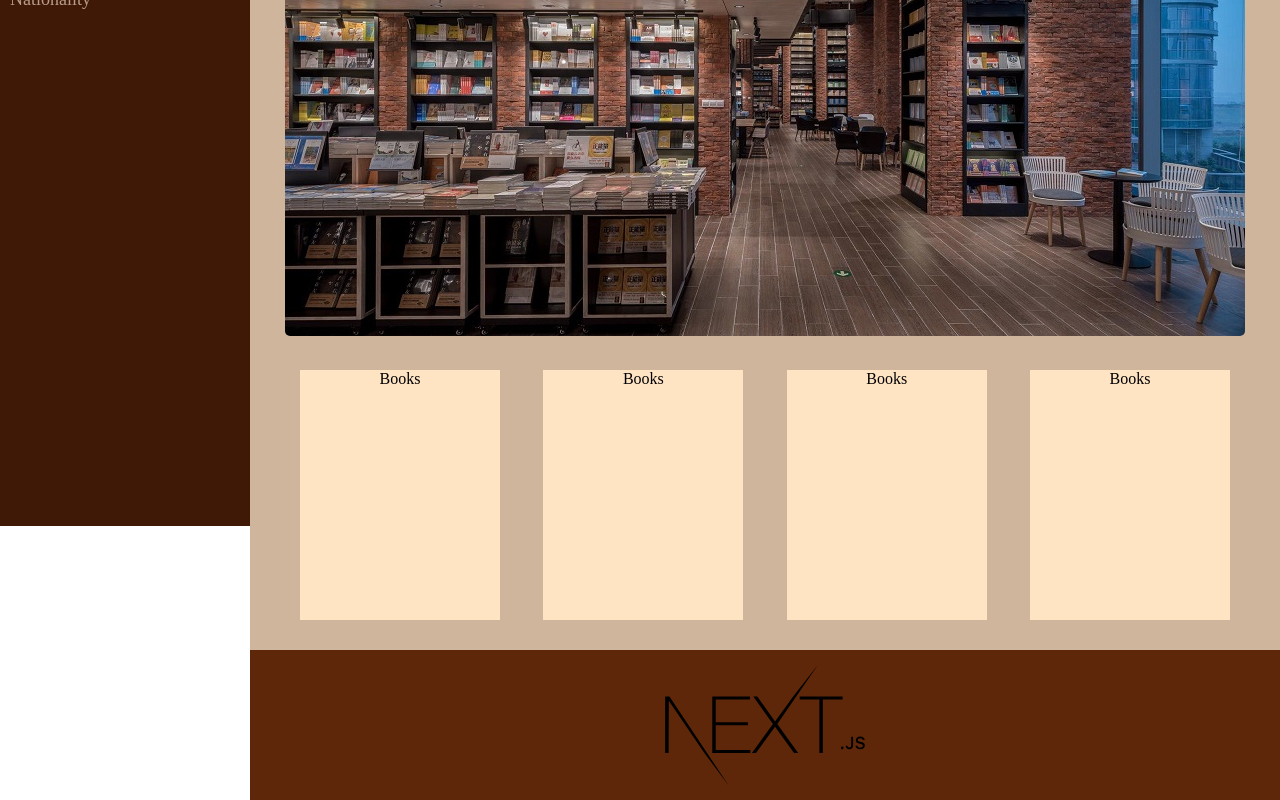
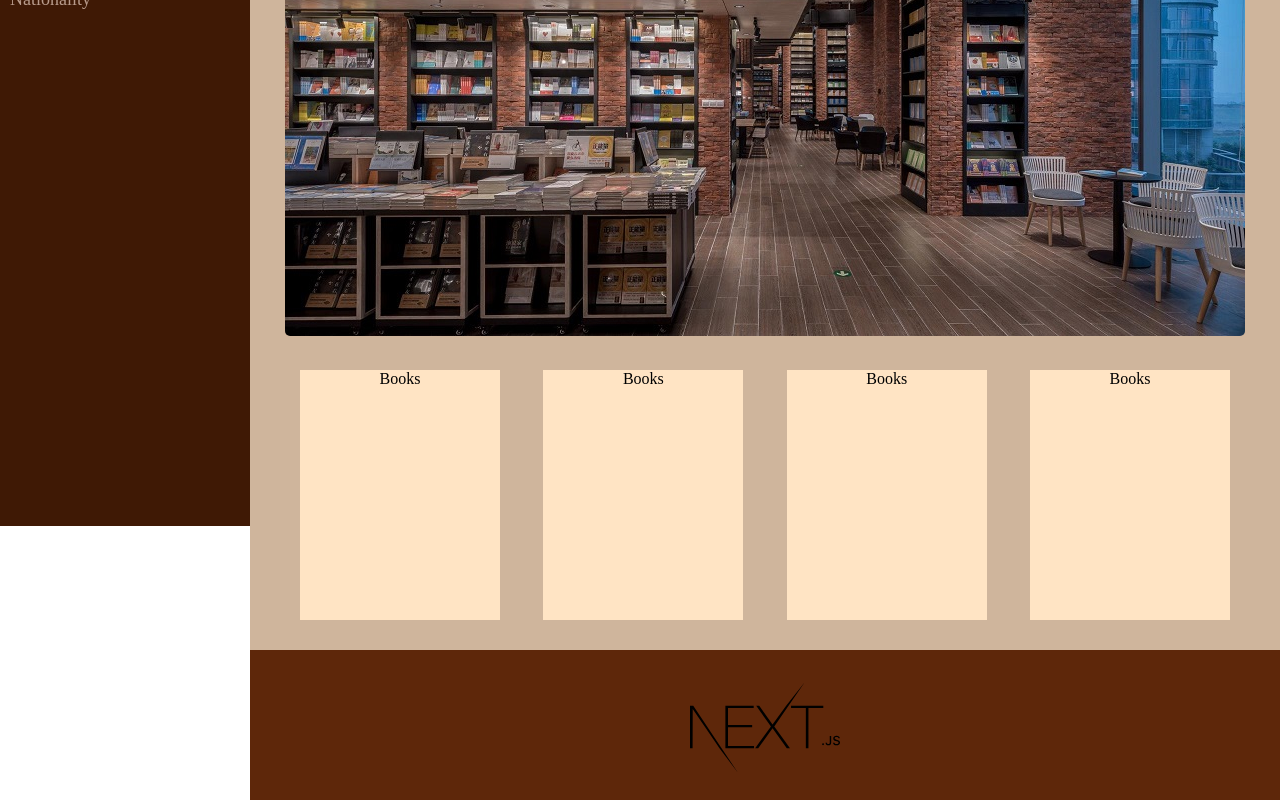
Before and after one commit to Mostafa-Farhadi/bookstore-website-nextjs, a Next.js app: page / in a window 1280 px wide. Shown: the part 274-1074 px from the top of the page. Built offline with nearby package versions, Linux system fonts and the light colour scheme.

Commit message:
Set display to flex and change image width

```diff
--- a/styles/components/footer.scss
+++ b/styles/components/footer.scss
@@ -1,10 +1,11 @@
 #footer {
     background-color: #5e270a;
     height: 150px;
-    text-align: center;
+    display: flex;
+    justify-content: center;
     img {
         cursor: pointer;
-        width: 200px;
+        width: 150px;
         margin-top: 5px;
         padding: 10px 20px;
         border-radius: 30px;
```
